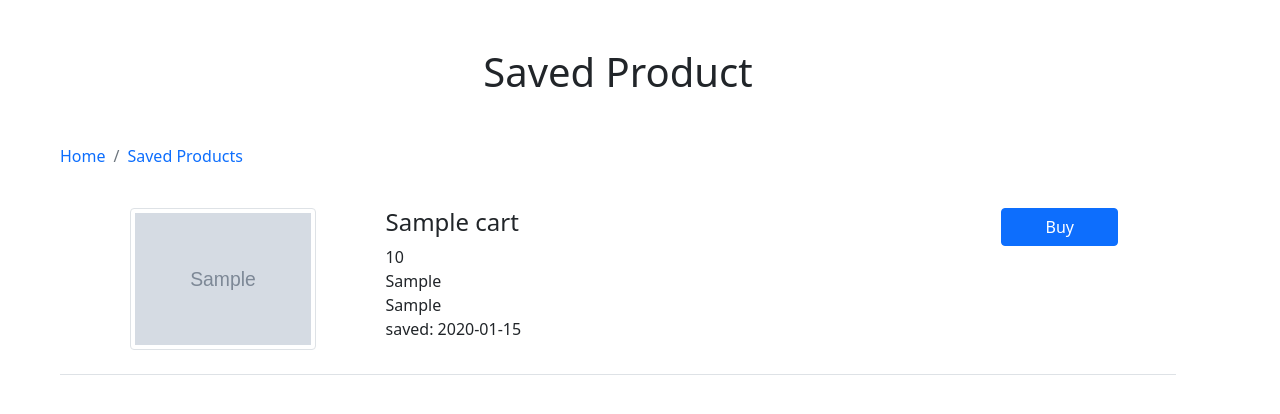
After one commit to shazziedev/shopBuddy, a Flask app: page /saved in a window 1280 px wide. The commit adds this page. Shown: the top 414 px of the page. Run offline with Flask 3, Linux system fonts and the light colour scheme; tables that the repository leaves empty hold one stand-in row (values such as "Sample post"); grey boxes marked "Sample" are stand-in pictures.

Commit message:
kev 19/11/22

```diff
--- a/app.py
+++ b/app.py
@@ -1,9 +1,35 @@
 from test import get_amasample
 from organic import *
+from flask_sqlalchemy import SQLAlchemy
+from datetime import datetime, date
+from sqlalchemy.sql import func
+from flask import Flask, flash, redirect, render_template, request, url_for
+import os
 
-from flask import Flask, flash, redirect, render_template, request, url_for
+
+BASE_DIR = os.path.abspath(os.path.dirname(__file__))
 
 app = Flask(__name__)
+
+app.config['SQLALCHEMY_DATABASE_URI'] =\
+        'sqlite:///' + os.path.join(BASE_DIR, 'database.db')
+app.config['SQLALCHEMY_TRACK_MODIFICATIONS'] = False
+
+db = SQLAlchemy(app)
+
+class Cart(db.Model):
+    id = db.Column(db.Integer, primary_key=True)
+    productName = db.Column(db.String(100), nullable=False)
+    link = db.Column(db.String(1000), nullable=False)
+    price = db.Column(db.Integer, nullable=False )
+    img = db.Column(db.String(800), nullable=True)
+    location = db.Column(db.String(1000), nullable=False)
+    shipping = db.Column(db.String(80), unique=True, nullable=False)
+    date = db.Column(db.Date,default = date.today())
+
+    def __repr__(self):
+        return f'<My {self.productName}>'
+
 
 @app.route("/")
 def index():
@@ -16,6 +42,8 @@ def index():
     Returns:
         html: empty form on the homepage and root url
     """
+
+    db.create_all()
     return render_template('index.html')
 
 
@@ -29,9 +57,7 @@ def post():
         html: results of web scrapped results
     """
     if request.method == 'POST':
-
         data = request.form['_data'] #obtain search data
-
         if data:
             res = []
             ama = []
@@ -49,6 +75,64 @@ def post():
 
     return render_template('results.html') #if method is get, return blank form
 
+@app.route("/search/results/save/<productName>")
+def ama_save(productName):
+    res = get_amasample(productName)
+    try:
+        for item in res:
+            shippingdata = 'None'
+            locationdata = 'None'
+            if item['location'] is not None:
+                locationdata = item['location']
+            if item['shipping'] is not None:
+                shippingdata = item['shipping']
+
+            cart_item = Cart(
+                productName=item['title'],
+                link=item['link'],
+                price= item['price'],
+                img=item['img_url'],
+                location=locationdata,
+                shipping=shippingdata
+                )
+
+            db.session.add(cart_item)
+            db.session.commit()
+    except:
+        print("can't save twice")
+    return redirect(url_for('saved'))
+
+@app.route("/search/results/ebay/save/<productName>/<price>")
+def ebay_save(productName,price):
+    res = get_on_ebay(productName)
+    try:
+        for item in res:
+            shippingdata = 'None'
+            locationdata = 'None'
+            if item['location'] is not None:
+                locationdata = item['location']
+            if item['shipping'] is not None:
+                shippingdata = item['shipping']
+
+            cart_item = Cart(
+                productName=item['title'],
+                link=item['link'],
+                price= item['price'],
+                img=item['img_url'],
+                location=locationdata,
+                shipping=shippingdata
+                )
+            db.session.add(cart_item)
+            db.session.commit()
+    except:
+        print("can't save twice")
+    return redirect(url_for('saved'))
+
+@app.route('/saved')
+def saved():
+    res = Cart.query.all()
+    return render_template('saved.html',res=res)
+
 
 if __name__ == "__main__":
     app.run(debug=True)
--- a/organic.py
+++ b/organic.py
@@ -15,7 +15,7 @@ list_price = []
 def get_on_ebay(string):
     html = requests.get(f'https://www.ebay.com/sch/i.html?_nkw={string}', headers=headers).text
     soup = BeautifulSoup(html, 'lxml')
-    print(html)
+
     data = []
 
     for item in soup.select('.s-item__wrapper.clearfix'):
@@ -92,7 +92,8 @@ def get_on_ebay(string):
             'reviews': reviews,
             'watchers_or_sold': watchers_sold,
             'buy_now_extention': exctention_buy_now,
-            'delivery': {'shipping': shipping, 'location': location},
+            'shipping': shipping,
+            'location': location,
             'bids': {'count': bid_count, 'time_left': bid_time_left},
         })
     # sorting algorithm here
--- /dev/null
+++ b/templates/nav.html
@@ -0,0 +1,6 @@
+<nav aria-label="breadcrumb">
+    <ol class="breadcrumb">
+      <li class="breadcrumb-item"><a href="{{url_for('index')}}" style="text-decoration: none;">Home</a></li>
+      <li class="breadcrumb-item" aria-current="page"><a href="{{url_for('saved')}}" style="text-decoration: none;">Saved Products</a></li>
+    </ol>
+  </nav>
--- /dev/null
+++ b/templates/saved.html
@@ -0,0 +1,40 @@
+{% extends 'base.html' %}
+{% block title %}
+    ShopBuddy | Results
+{% endblock title %}
+
+
+{% block body %}
+    <div class="container m-5">
+        <div class="d-flex justify-content-center mb-5">
+            <div class="display-6 ">Saved Product</div>
+        </div>
+
+        {% include 'nav.html' %}
+
+        {% if res %}
+        {% for r in res %}
+            <div class="d-flex justify-content-evenly border-bottom py-4">
+                <div class="img col-2">
+                    <img src="{{r.img}}" class="img-thumbnail" alt="...">
+                </div>
+                <div class="info col-6">
+                    <div class="h4">{{r.productName}}</div>
+                    <div class="title">{{r.price}}</div>
+                    <div class="title">{{r.location}}</div>
+                    <div class="title">{{r.shipping}}</div>
+                    <div class="title">saved: {{r.date}}</div>
+                </div>
+                <div class="controls col-1">
+                    <div class="row mb-2">
+                        <a href="{{r.link}}" target="_blank" class="btn btn-primary">Buy</a>
+                    </div>
+
+                </div>
+            </div>
+        {% endfor  %}
+        {% endif %}
+
+    </div>
+
+{% endblock body %}
--- a/test.py
+++ b/test.py
@@ -24,7 +24,8 @@ def get_amasample(string):
                 'reviews': None,
                 'watchers_or_sold': None,
                 'buy_now_extention': None,
-                'delivery': {'shipping': None, 'location': item['location']},
+                'shipping': None,
+                'location': item['location'],
                 'bids': {'count': None, 'time_left': None},
             })
     data.sort(key=lambda x: x["digit_price"])
```
Also changed, not shown: requirements.txt (+11 -0 lines), templates/results.html (+8 -12 lines), database.db (added), 1 other file.
